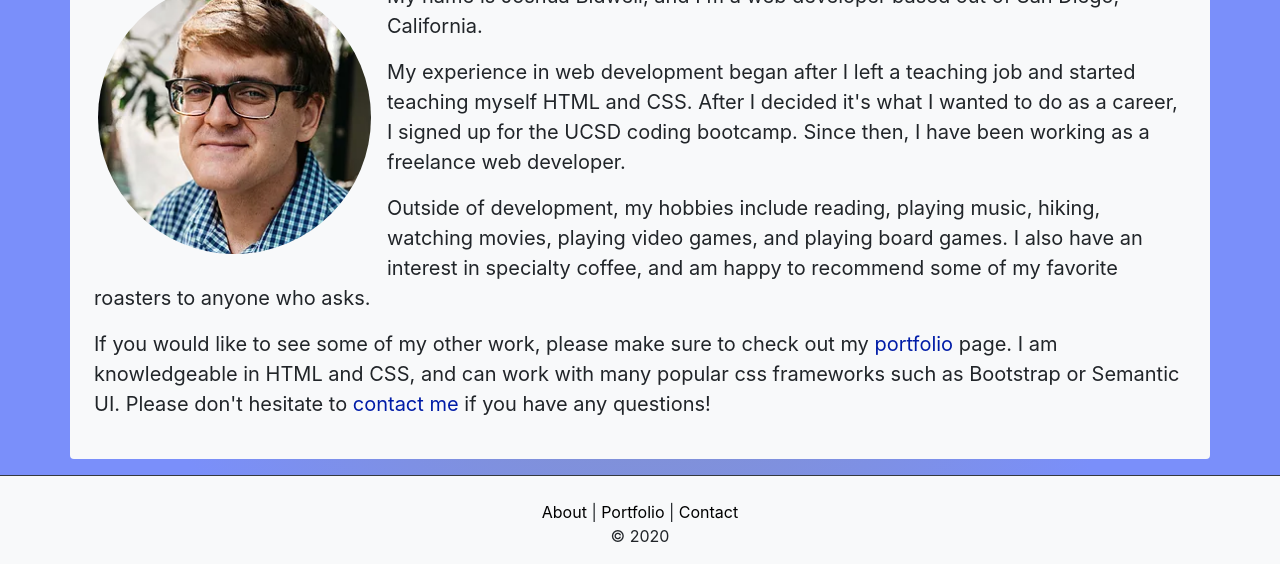
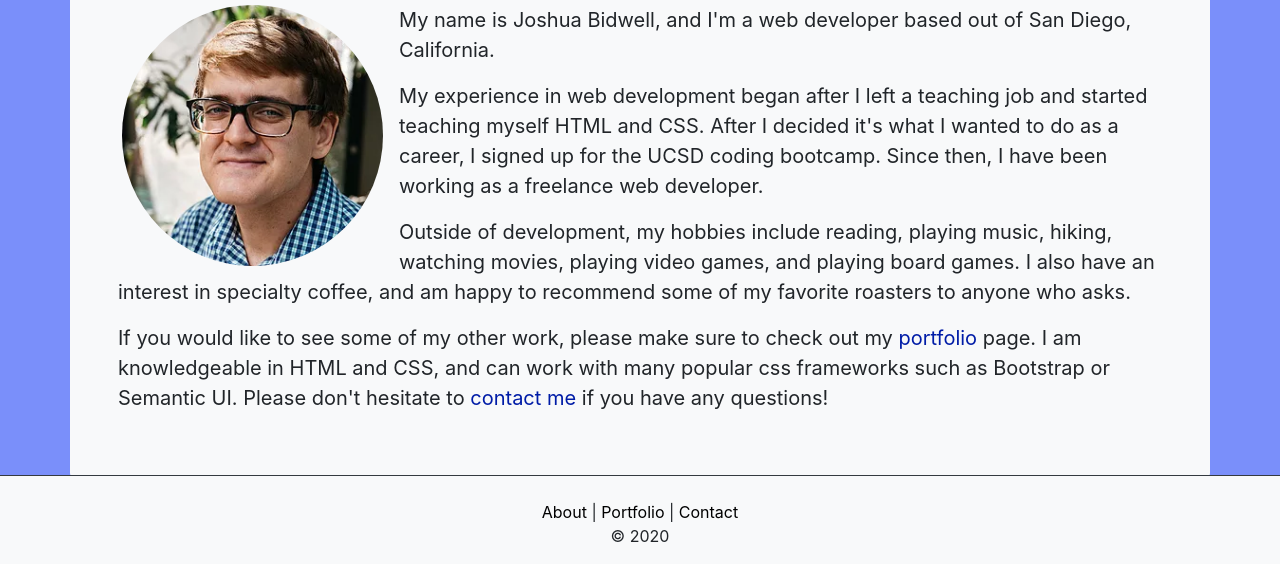
Before and after one commit to jjbidwell/responsive-portfolio, a plain HTML site: page index.html in a window 1280 px wide. Shown: the part 236-800 px from the top of the page. Drawn offline with nearby package versions, Linux system fonts and the light colour scheme.

Commit message:
changed padding on index page

```diff
--- a/index.html
+++ b/index.html
@@ -33,7 +33,7 @@
 
 
     <!--Content-->
-    <main class="container rounded bg-light mt-5 p-4">
+    <main class="container rounded bg-light mt-5 p-5">
             <h1 class="border-bottom pt-3 pb-3">About Me</h1>
             <img src="./assets/images/profile.jpg" class="ml-1 mr-3 rounded-circle float-left w-25" alt="Me" >
             <p class="about-me">My name is Joshua Bidwell, and I'm a web developer based out of San Diego, California.</p>
```
